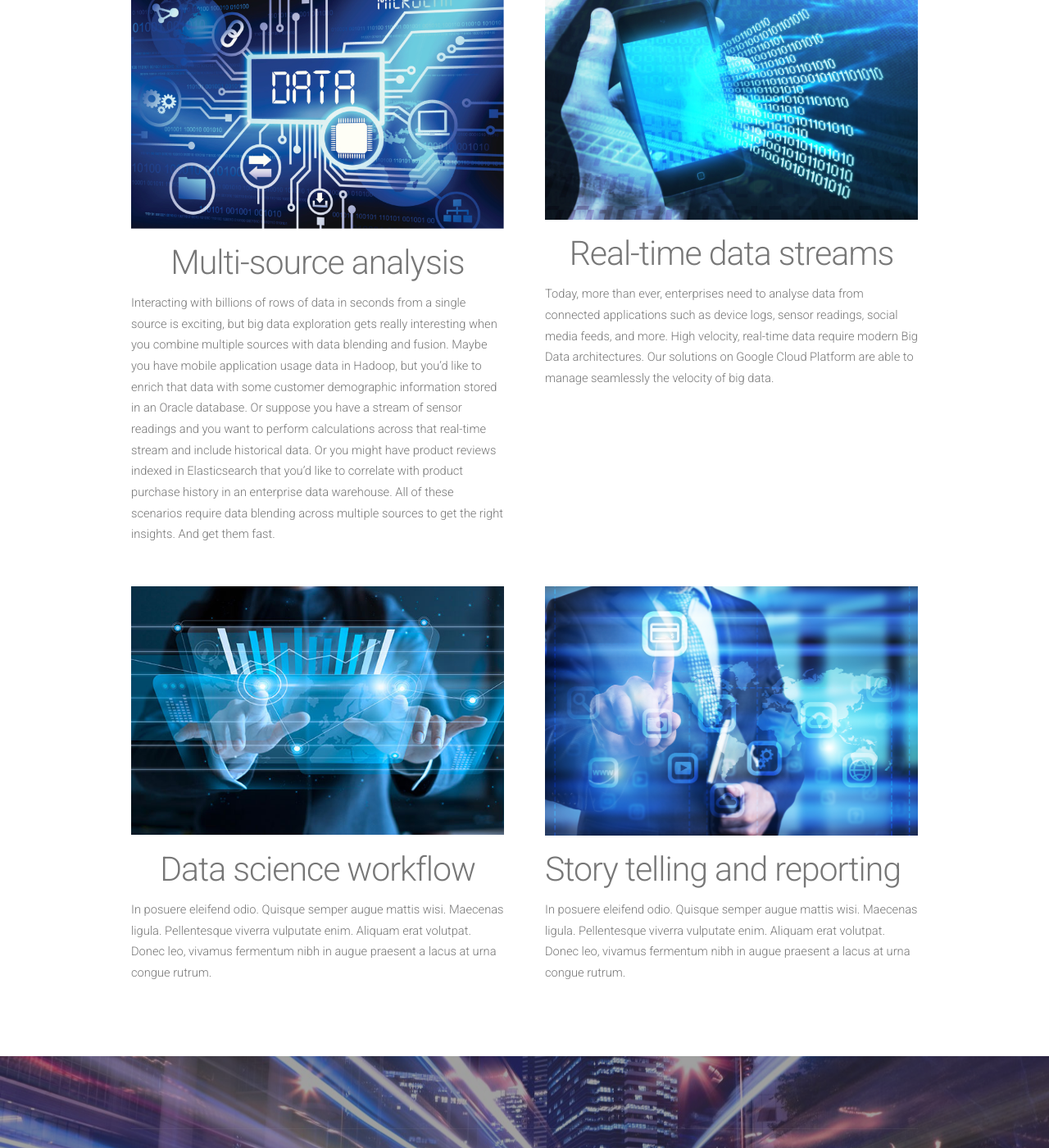
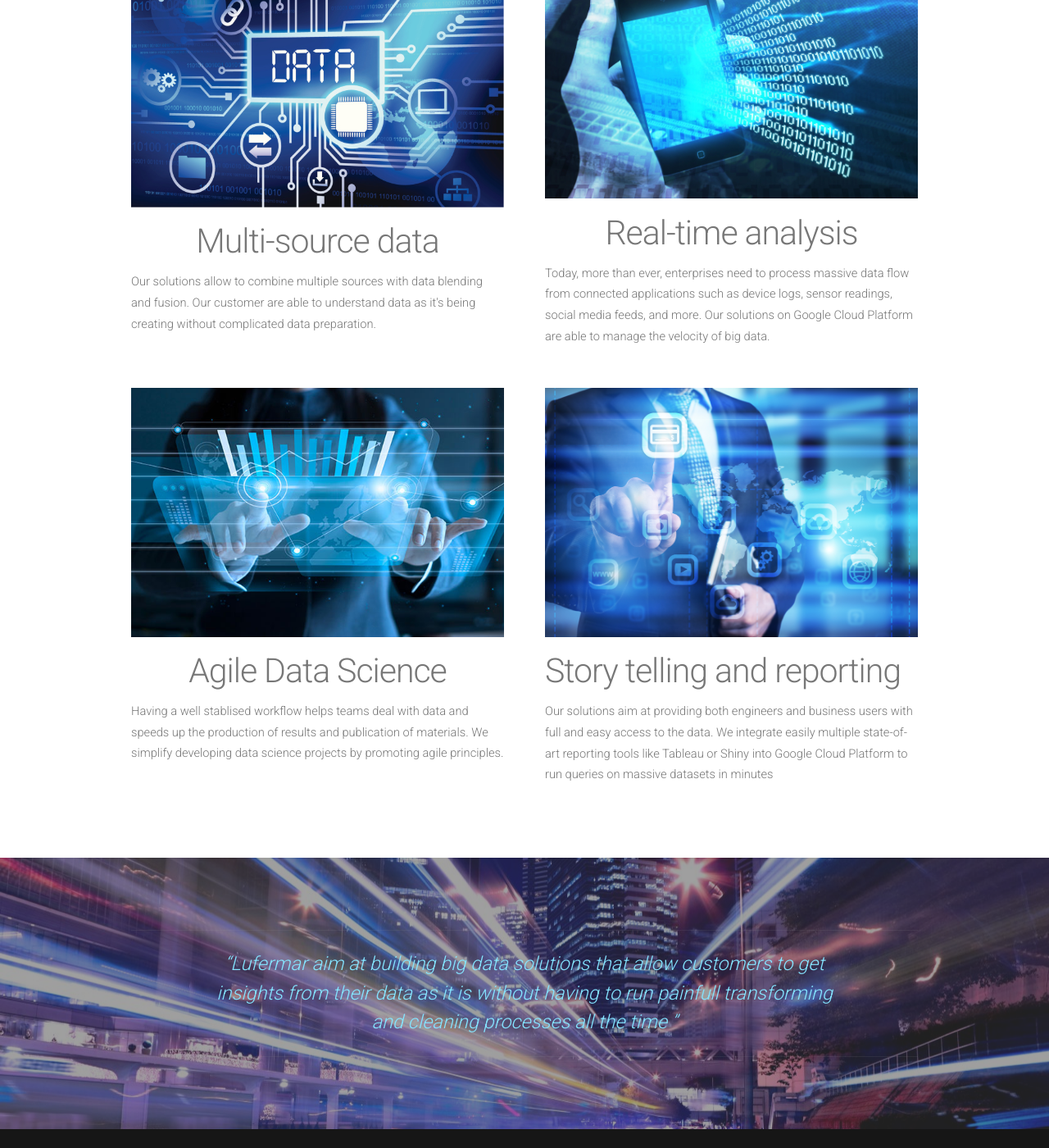
Before and after one commit to lnicalo/lnicalo.github.io, a Jekyll site: the page built from index.html, in a window 1280 px wide and 1400 px high, scrolled down 1295 px. Shown: the whole window at 82% size. Built offline with Jekyll 4.4.1, drawn with Linux system fonts in a browser that asks for light colours; nearby versions of some CDN libraries; the list of posts is cut into pages by our own code; some of the changed text lies outside the part shown.

Commit message:
Completed all excerpts in English

```diff
--- a/_layouts/default.html
+++ b/_layouts/default.html
@@ -25,13 +25,13 @@ Released for free under the Creative Commons Attribution 3.0 license (templated.
 
 	<!-- Header -->
 	<div id="header">
-		<!-- {% include nav.html %} -->
+		{% include nav.html %}
 		<div class="container">
 
 			<!-- Logo -->
 			<div id="logo">
 				<h1><a href="#">Lufermar</a></h1>
-				<span class="tag">Big Data Solutions</span>
+				<span class="tag">Big Data Analytics Solutions</span>
 			</div>
 		</div>
 	</div>
@@ -43,7 +43,9 @@ Released for free under the Creative Commons Attribution 3.0 license (templated.
 	<div id="tweet">
 		<div class="container">
 			<section>
-				<blockquote>&ldquo;In posuere eleifend odio. Quisque semper augue mattis wisi. Maecenas ligula. Pellentesque viverra vulputate enim. Aliquam erat volutpat.&rdquo;</blockquote>
+				<blockquote style="color: #84e4ff;">&ldquo;Lufermar aim at building big data
+					solutions that allow customers to get insights from their data as it is without having
+					 to run painfull transforming and cleaning processes all the time &rdquo;</blockquote>
 			</section>
 		</div>
 	</div>
@@ -58,13 +60,13 @@ Released for free under the Creative Commons Attribution 3.0 license (templated.
 				<!-- <span class="byline">Integer sit amet pede vel arcu aliquet pretium</span> -->
 			</header>
 			<ul class="contact">
-			<li class="fa fa-envelope"><span>Mail</span></li></ul>
-					<form action="//formspree.io/lufermarltd@gmail.com" method="POST">
-						<input name="email" placeholder="Your email" type="email"><br><br>
-						<textarea name="message" placeholder="Your message"></textarea><br><br>
-						<button type="submit">Send</button>
-					</form>
-
+				<li class="fa fa-envelope"><span>Mail</span></li>
+			</ul>
+			<form action="//formspree.io/lufermarltd@gmail.com" method="POST">
+				<input name="email" placeholder="Your email" type="email"><br><br>
+				<textarea name="message" placeholder="Your message"></textarea><br><br>
+				<button type="submit">Send</button>
+			</form>
 				<!--
 				<ul class="contact">
 				<li class="active"><a href="#" class="fa fa-facebook"><span>Facebook</span></a></li>
--- a/index.html
+++ b/index.html
@@ -39,41 +39,43 @@ layout: default
 		<div id="content" class="container">
 			<div class="row">
 				<section class="6u">
-					<a href="#" class="image full"><img src="/assets/images/datasources.jpg" alt=""></a>
+					<img src="/assets/images/datasources.jpg" alt="" class="image full">
 					<header>
-						<h2 style="text-align: center;">Multi-source analysis</h2>
+						<h2 style="text-align: center;">Multi-source data</h2>
 					</header>
-					<p>Interacting with billions of rows of data in seconds from a single source is exciting, but big data exploration gets really interesting when
-						you combine multiple sources with data blending and fusion. Maybe you have mobile application usage data in Hadoop, but you’d like to enrich
-						that data with some customer demographic information stored in an Oracle database. Or suppose you have a stream of sensor readings and you
-						want to perform calculations across that real-time stream and include historical data. Or you might have product reviews indexed in
-						Elasticsearch that you’d like to correlate with product purchase history in an enterprise data warehouse. All of these scenarios require
-						 data blending across multiple sources to get the right insights. And get them fast.</p>
+					<p>Our solutions allow to combine multiple sources with data blending and fusion.
+						Our customer are able to understand data as it's being creating without complicated data preparation.
+					</p>
 				</section>
 				<section class="6u">
-					<a href="#" class="image full"><img src="/assets/images/stream.jpg" alt=""></a>
+					<img src="/assets/images/stream.jpg" alt="" class="image full">
 					<header>
-						<h2 style="text-align: center;">Real-time data streams</h2>
+						<h2 style="text-align: center;">Real-time analysis</h2>
 					</header>
-					<p>Today, more than ever, enterprises need to analyse data from connected applications such as device logs, sensor readings, social media feeds, and more.
-						 High velocity, real-time data require modern Big Data architectures. Our solutions on Google Cloud Platform are able to manage seamlessly the velocity of big data.</p>
+					<p>Today, more than ever, enterprises need to process massive data flow from
+						 connected applications such as device logs, sensor readings, social media feeds, and more.
+						 Our solutions on Google Cloud Platform are able to manage the velocity of big data.</p>
 				</section>
 			</div>
 
 			<div class="row">
 				<section class="6u">
-					<a href="#" class="image full"><img src="/assets/images/workflow.jpg" alt=""></a>
+					<img src="/assets/images/workflow.jpg" alt="" class="image full">
 					<header>
-						<h2 style="text-align: center;">Data science workflow</h2>
+						<h2 style="text-align: center;">Agile Data Science</h2>
 					</header>
-					<p>In posuere eleifend odio. Quisque semper augue mattis wisi. Maecenas ligula. Pellentesque viverra vulputate enim. Aliquam erat volutpat. Donec leo, vivamus fermentum nibh in augue praesent a lacus at urna congue rutrum.</p>
+					<p>Having a well stablised workflow helps teams deal with data and speeds up the production
+						 of results and publication of materials. We simplify developing data science projects
+						 by promoting agile principles.</p>
 				</section>
 				<section class="6u">
-					<a href="#" class="image full"><img src="/assets/images/reporting.jpg" alt=""></a>
+					<img src="/assets/images/reporting.jpg" alt="" class="image full">
 					<header>
 						<h2>Story telling and reporting</h2>
 					</header>
-					<p>In posuere eleifend odio. Quisque semper augue mattis wisi. Maecenas ligula. Pellentesque viverra vulputate enim. Aliquam erat volutpat. Donec leo, vivamus fermentum nibh in augue praesent a lacus at urna congue rutrum.</p>
+					<p>Our solutions aim at providing both engineers and business users with full and easy access to the data.
+						We integrate easily multiple state-of-art reporting tools like Tableau or
+						Shiny into Google Cloud Platform to run queries on massive datasets in minutes</p>
 				</section>
 			</div>
 
```
